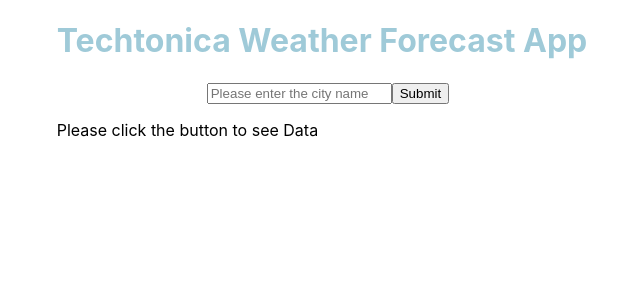
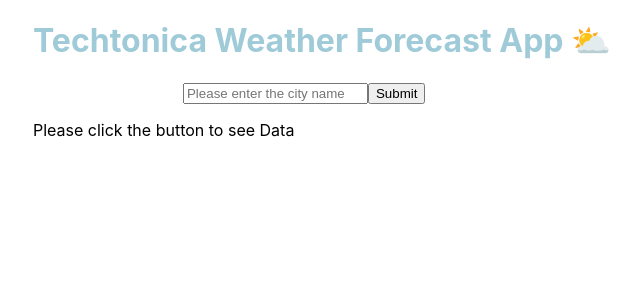
Before and after one commit to raquellchavezz/techtonica-assignments, a React (Create React App) app in the folder week7/client/: page / in a window 1280 px wide. Shown: the top 300 px of the page, without its empty margins (328-968 px from the left). Built offline with nearby package versions, Linux system fonts and the light colour scheme.

Commit message:
adds cloud emoji to title

```diff
--- a/week7/client/src/components/weatherForm.js
+++ b/week7/client/src/components/weatherForm.js
@@ -7,7 +7,7 @@ const onChange = (e) => { //anytime type into text box
 
     return (
         <div className="weather">
-        <h1 className="App-header">Techtonica Weather Forecast App </h1>
+        <h1 className="App-header">Techtonica Weather Forecast App  ⛅ </h1>
         <form onSubmit={props.handleSubmit}>
           <input
             id="city-name"
```
